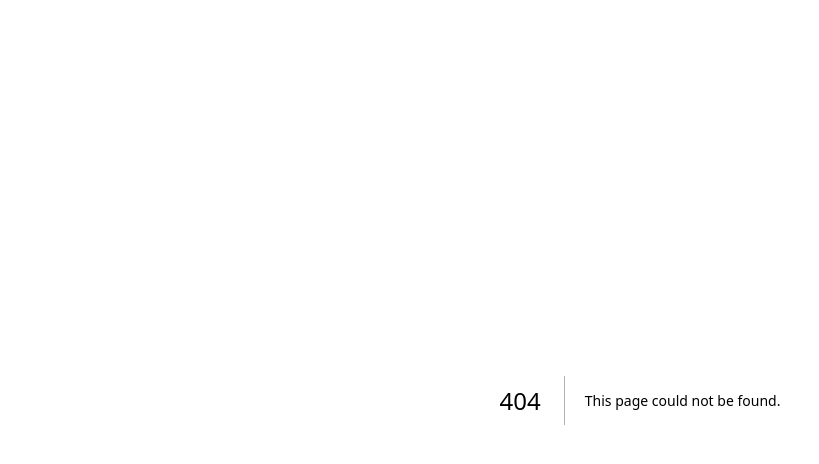
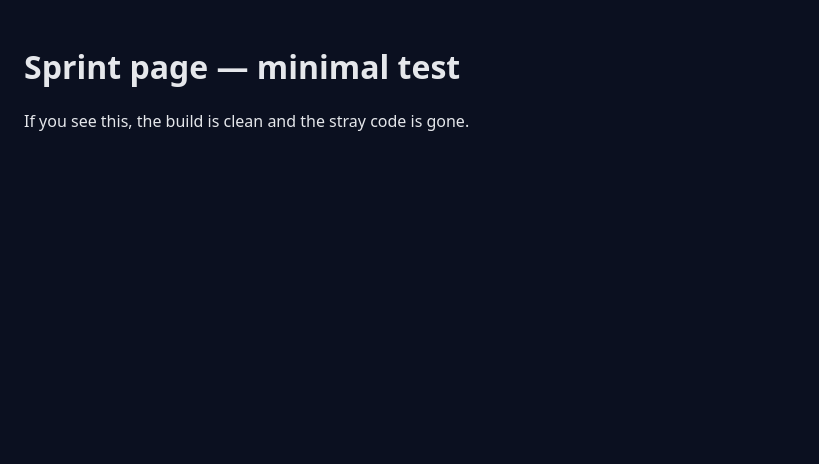
Before and after one commit to jammoody/skill-sprint, a Next.js app: page /pages/sprint in a window 1280 px wide. Before the commit this address had no page. Shown: the top 464 px of the page, without its empty margins (0-819 px from the left). Built offline with nearby package versions, Linux system fonts and the light colour scheme.

Commit message:
Create sprint.js

```diff
--- /dev/null
+++ b/pages/pages/sprint.js
@@ -0,0 +1,9 @@
+// pages/sprint.js
+export default function Sprint(){
+  return (
+    <main style={{padding:24, fontFamily:'system-ui'}}>
+      <h1>Sprint page — minimal test</h1>
+      <p>If you see this, the build is clean and the stray code is gone.</p>
+    </main>
+  );
+}
```
